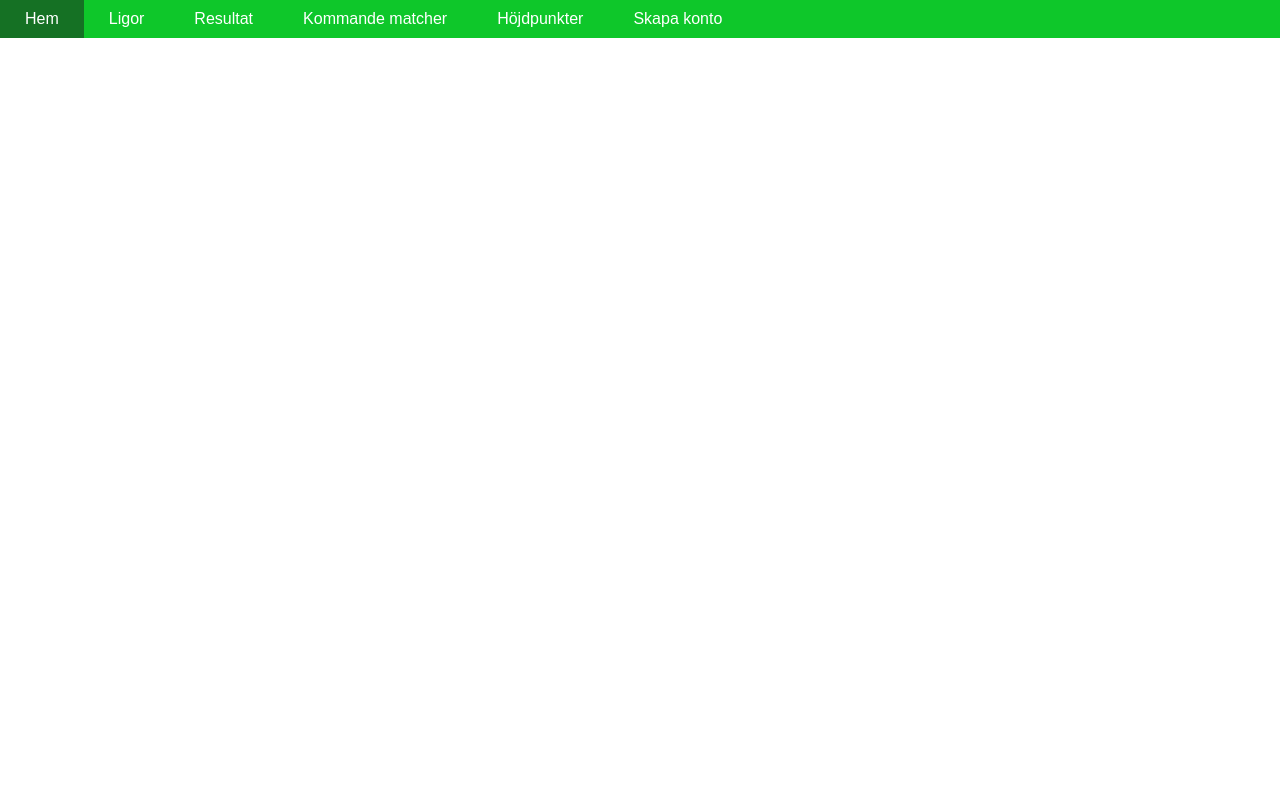
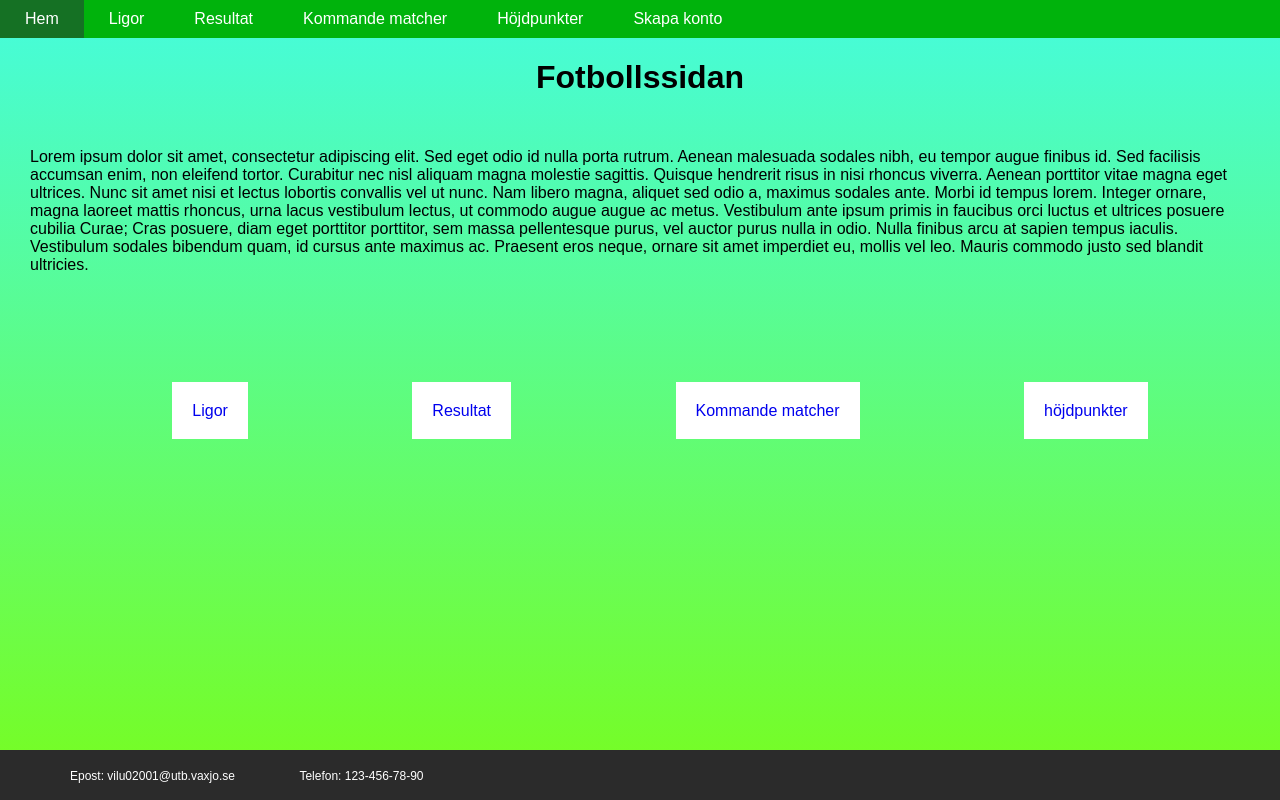
Before and after one commit to VilgotL/webbprojekt, a plain HTML site: page index.html in a window 1280 px wide. Drawn offline with Linux system fonts and the light colour scheme.

Commit message:
Add files via upload

```diff
--- a/index.html
+++ b/index.html
@@ -16,5 +16,23 @@
 	    <li><a href="konto.html">Skapa konto</a></li>
 	  </ul>
 	</nav>
+	<header>
+	  <h1>Fotbollssidan</h1>
+	</header>
+	<main>
+	  <p>Lorem ipsum dolor sit amet, consectetur adipiscing elit. Sed eget odio id nulla porta rutrum. Aenean malesuada sodales nibh, eu tempor augue finibus id. Sed facilisis accumsan enim, non eleifend tortor. Curabitur nec nisl aliquam magna molestie sagittis. Quisque hendrerit risus in nisi rhoncus viverra. Aenean porttitor vitae magna eget ultrices. Nunc sit amet nisi et lectus lobortis convallis vel ut nunc. Nam libero magna, aliquet sed odio a, maximus sodales ante. Morbi id tempus lorem. Integer ornare, magna laoreet mattis rhoncus, urna lacus vestibulum lectus, ut commodo augue augue ac metus. Vestibulum ante ipsum primis in faucibus orci luctus et ultrices posuere cubilia Curae; Cras posuere, diam eget porttitor porttitor, sem massa pellentesque purus, vel auctor purus nulla in odio. Nulla finibus arcu at sapien tempus iaculis. Vestibulum sodales bibendum quam, id cursus ante maximus ac. Praesent eros neque, ornare sit amet imperdiet eu, mollis vel leo. Mauris commodo justo sed blandit ultricies.</p>
+	  <ul class="meny">
+	    <li><a href="ligor.html">Ligor</a></li>
+		<li><a href="resultat.html">Resultat</a></li>
+		<li><a href="schema.html">Kommande matcher</a></li>
+		<li><a href="höjdpunkter.html">höjdpunkter</a></li>
+      </ul>
+	</main>
+	<footer>
+	  <ul>
+	    <li>Epost: vilu02001@utb.vaxjo.se</li>
+		<li>Telefon: 123-456-78-90</li>
+	  </ul>
+	</footer>
   </body>
 </html>
--- a/style.css
+++ b/style.css
@@ -1,13 +1,20 @@
+html {
+	height: 100%;
+}
 body {
 	margin: 0;
 	font-family: arial;
+    background: linear-gradient(to bottom, #45fcde 0%, #78fd1d 100%);
+	display: flex;
+    min-height: 100vh;
+    flex-direction: column;
 }
 nav ul {
 	list-style-type: none;
 	margin: 0;
 	padding: 0;
 	overflow: hidden;
-	background-color: #0ec72a;
+	background-color: #00b30c;
 }
 nav ul li {
 	float: left;
@@ -22,3 +29,36 @@ nav ul li a {
 nav ul li a:hover {
 	background-color: #157124;
 }
+h1 {
+	text-align: center;
+}
+p {
+	margin: 30px;
+}
+.meny li {
+	display: inline;
+	margin: 5em;
+	color: black;
+	background-color: white;
+	padding: 20px;
+}
+.meny {
+	text-align: center;
+	margin-top: 10%;
+}
+.meny li a {
+	text-decoration: none;
+}
+footer {
+	background-color: #2b2b2b;
+	height: 30%;
+}
+footer li {
+	color: white;
+	font-size: 12px;
+	display: inline;
+	margin: 30px;
+}
+main {
+	flex: 1 0 auto;
+}
```
